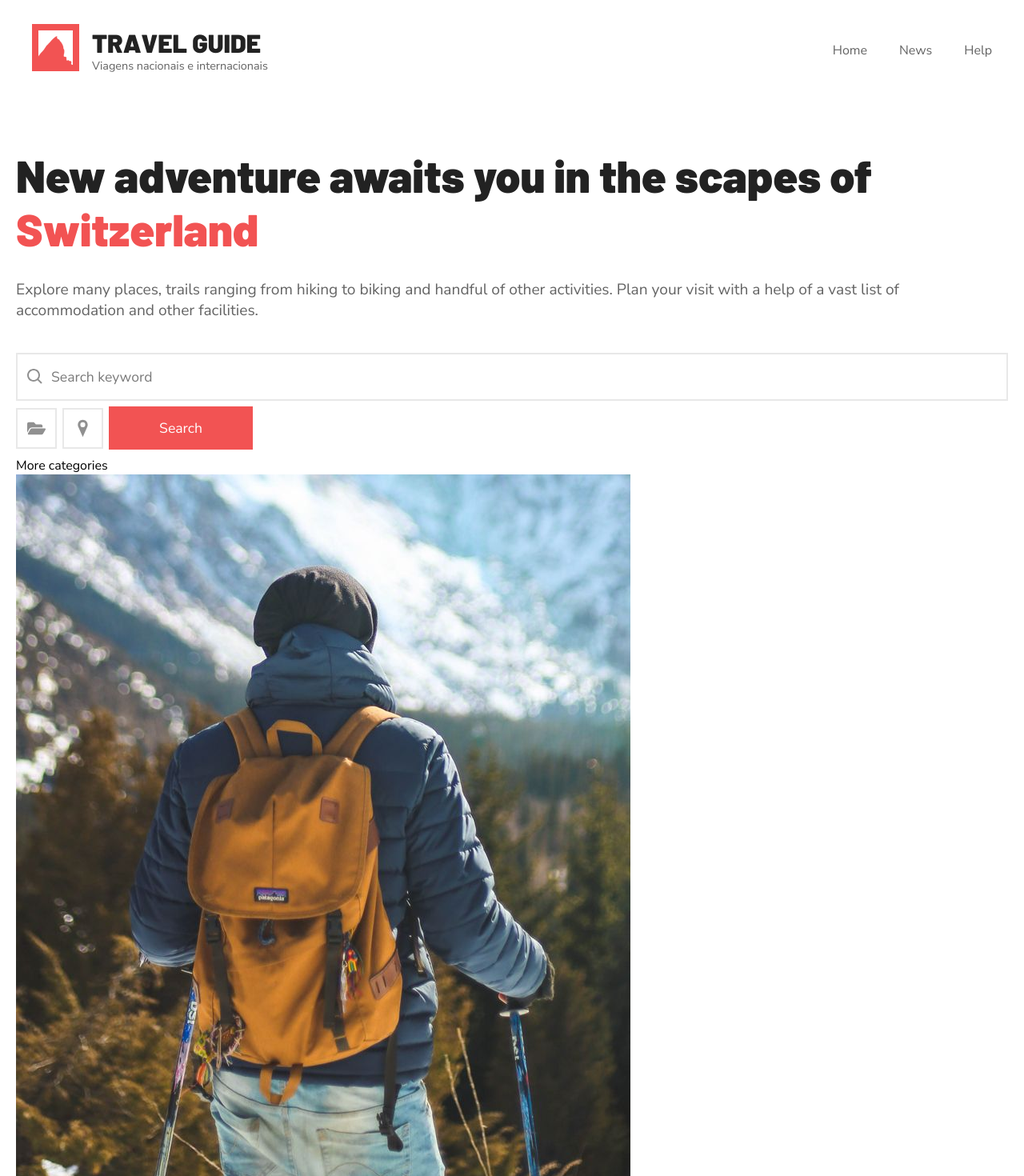
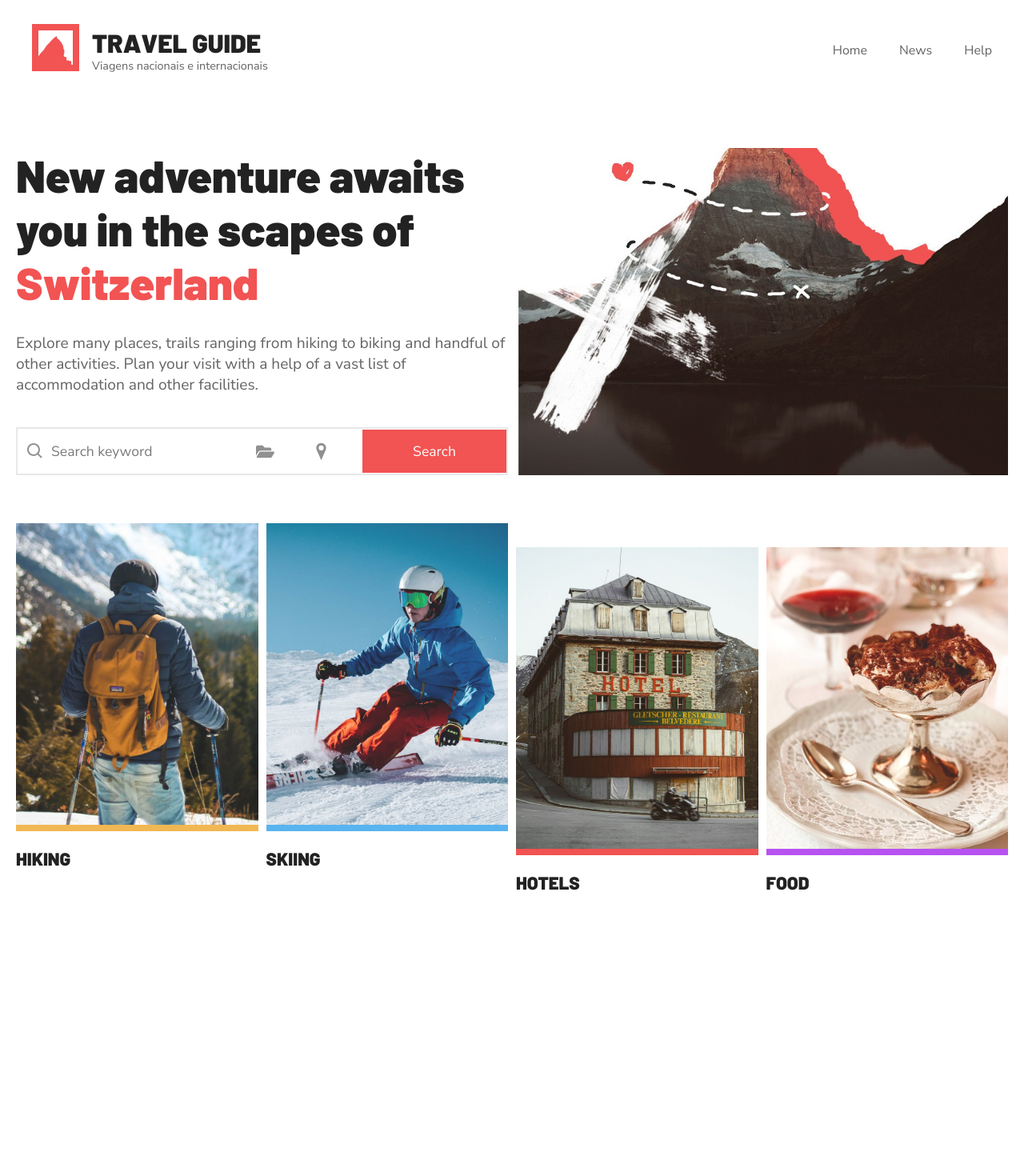
Before and after one commit to YannFigueiredo/travel-guide, a React (Create React App) app: page / in a window 1280 px wide. Shown: the top 1470 px of the page at 80% size. After the commit the page ends 1116 px from the top, so only its background shows below. Built offline with nearby package versions, Linux system fonts and the light colour scheme.

Commit message:
Add responsividade a seção de introdução da home

```diff
--- a/src/components/Header/styles.js
+++ b/src/components/Header/styles.js
@@ -24,7 +24,7 @@ export const Logo = styled.div `
         width: 100%;
     }
 
-    @media screen and (min-width: 520px){
+    @media screen and (min-width: 600px){
         width: 60px;
     }
 `
@@ -51,7 +51,7 @@ export const TituloSite = styled.div `
         color: rgba(34, 34, 34, 0.7);
     }
 
-    @media screen and (min-width: 520px){
+    @media screen and (min-width: 600px){
         margin-left: 15px;
 
         a{
--- a/src/pages/Home/components/Intro/index.js
+++ b/src/pages/Home/components/Intro/index.js
@@ -11,15 +11,16 @@ import { ContainerIntro, Presentation, Cards } from './styles';
 
 export default function Intro(){
     const [ cards, setCards ] = useState([
-        {id: '1', photo: card1, caption: 'Hiking'},
-        {id: '2', photo: card2, caption: 'Skiing'},
-        {id: '3', photo: card3, caption: 'Hotels'},
-        {id: '4', photo: card4, caption: 'Food'}
+        {id: '1', photo: card1, caption: 'Hiking', color: 'rgb(241, 183, 83)'},
+        {id: '2', photo: card2, caption: 'Skiing', color: 'rgb(89, 179, 239)'},
+        {id: '3', photo: card3, caption: 'Hotels', color: 'rgb(241, 83, 82)'},
+        {id: '4', photo: card4, caption: 'Food', color: 'rgb(183, 82, 241)'}
     ]);
 
     return(
         <ContainerIntro>
             <Presentation>
+                <div>
                     <h1>New adventure awaits you in the scapes of <span>Switzerland</span></h1>
                     <p>Explore many places, trails ranging from hiking to biking and handful of other activities. Plan your visit with a help of a vast list of accommodation and other facilities.</p>
                     <div>
@@ -31,20 +32,16 @@ export default function Intro(){
                         <GiPositionMarker size={23} color="#909090" className='btn-position'/>
                         <button>Search</button>
                     </div>
+                </div>
+                <div></div>
             </Presentation>
             <Cards>
-                <div>
-                    <span>More categories</span>
-                    <BsArrowRight size={25} color="#fff"/>
-                </div>
-                <div>
                     {cards.map(card => (
                         <div key={card.id}>
-                            <img src={card.photo} alt='Card Photo'/>
+                            <img src={card.photo} alt='Card Photo' style={{borderBottom: '8px solid ' + card.color}}/>
                             <h3>{card.caption}</h3>
                         </div>
                     ))}
-                </div>
             </Cards>
         </ContainerIntro>
     );
--- a/src/pages/Home/components/Intro/styles.js
+++ b/src/pages/Home/components/Intro/styles.js
@@ -1,33 +1,34 @@
 import styled from 'styled-components';
+import bg from '../../../../assets/intro-bg.jpg';
 
 export const ContainerIntro = styled.section`
     padding: 60px 20px 0 20px;
 `
 
 export const Presentation = styled.div`
-    h1{
+    div:nth-child(1) h1{
         font-size: 3.5em;
     }
 
-    h1 span{
+    div:nth-child(1) h1 span{
         color: rgb(242, 83, 83);
     }
 
-    p{
+    div:nth-child(1) p{
         color: rgba(34, 34, 34, 0.7);
         margin-top: 30px;
         margin-bottom: 40px;
         font-size: 1.2em;
     }
 
-    div{
+    div:nth-child(1) div{
         display: flex;
         flex-wrap: wrap;
         align-items: center;
         justify-content: flex-start;
     }
 
-    div div{
+    div:nth-child(1) div div{
         border: 2px solid rgba(34, 34, 34, 0.1);
         margin-bottom: 7px;
         padding: 8px 10px 8px 10px;
@@ -37,30 +38,97 @@ export const Presentation = styled.div`
         justify-content: flex-start;
     }
 
-    div input{
+    div:nth-child(1) div input{
         border: none;
         outline: none;
         padding: 8px;
         font-size: 1.1em;
     }
 
-    div input::placeholder{
+    div:nth-child(1) div input::placeholder{
         color: rgba(34, 34, 34, 0.6);
     }
 
-    div input:focus input::placeholder{
+    div:nth-child(1) div input:focus input::placeholder{
         color: red;
     }
 
-    div .btn-category, div .btn-position{
+    div:nth-child(1) div .btn-category, div .btn-position{
         border: 2px solid rgba(34, 34, 34, 0.1);
         padding: 12px;
         box-sizing: content-box;
         margin-right: 7px;
         cursor: pointer;
     }
+
+    @media screen and (min-width: 600px) {
+        display: grid;
+        grid-template-columns: repeat(2, 1fr);
+        grid-template-rows: auto;
+        grid-gap: 10px;
+
+        div:nth-child(2){
+            background-image: url(${bg});
+            background-size: cover;
+            background-position: center center;
+        }
+    }
+
+    @media screen and (min-width: 1200px) {
+        div:nth-child(1) div{
+            justify-content: space-between;
+            border: 2px solid rgba(34, 34, 34, 0.1);
+        }
+
+        div:nth-child(1) div div{
+            border: none;
+            margin-bottom: 0;
+            min-width: auto;
+        }
+
+        div:nth-child(1) div .btn-category, div .btn-position{
+            border: none;
+            padding: 6px;
+            margin-right: 0;
+        }
+
+        div:nth-child(1) div button{
+            height: 100%;
+        }
+    }
 `
 
 export const Cards = styled.div`
+    margin-top: 60px;
+    display: grid;
+    grid-template-columns: repeat(1, 1fr);
+    grid-template-rows: auto;
 
+
+    div{
+        margin-bottom: 50px;
+    }
+
+    div img{
+        width: 100%;
+    }
+
+    div h3{
+        text-transform: uppercase;
+        font-size: 1.4em;
+        margin-top: 15px;
+    }
+
+    @media screen and (min-width: 600px) {
+        grid-template-columns: repeat(4, 1fr);
+        grid-gap: 10px;
+
+        div{
+            margin-bottom: 0;
+        }
+
+        div:nth-child(3), div:nth-child(4){
+            margin-top: 30px;
+        }
+    }
 `
```
Also changed, not shown: src/assets/intro-bg - Copia.jpg (added), src/assets/intro-bg.jpg (added). Lines whose indentation alone changed are shown as unchanged.
